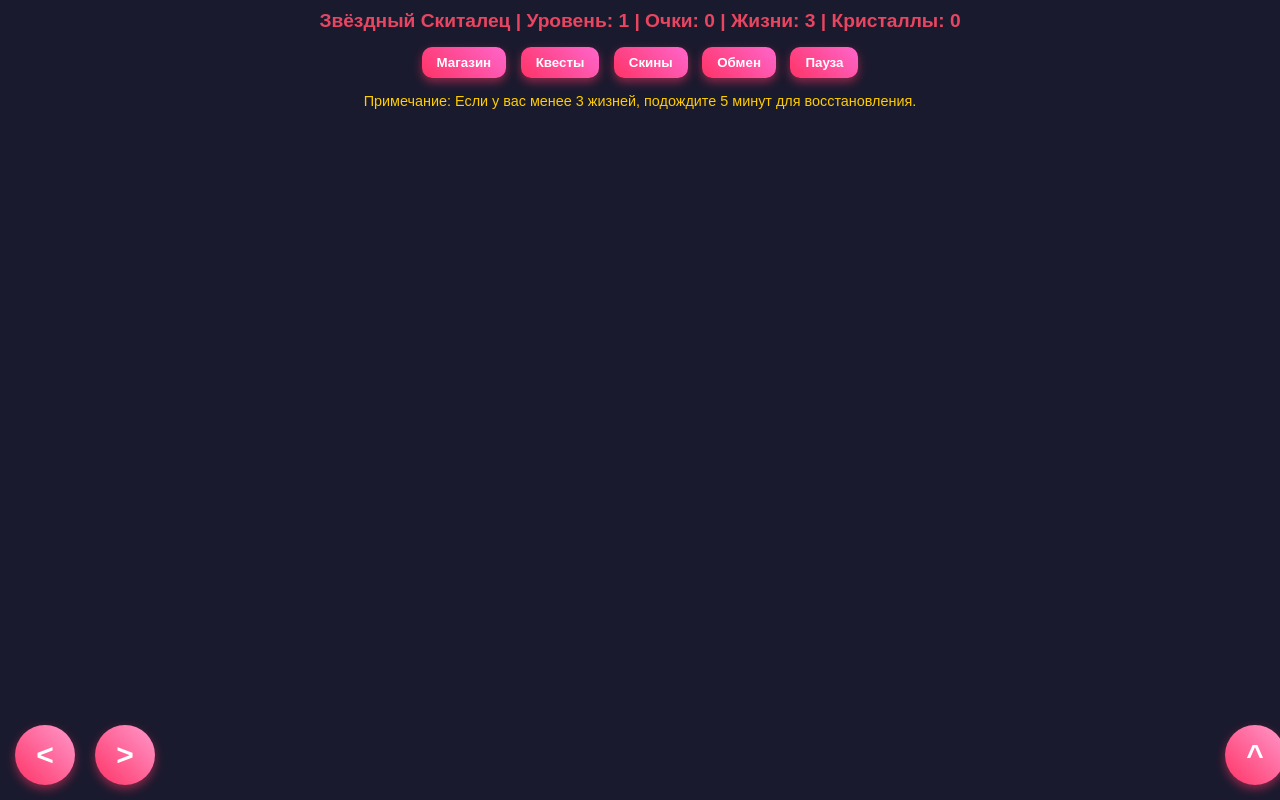
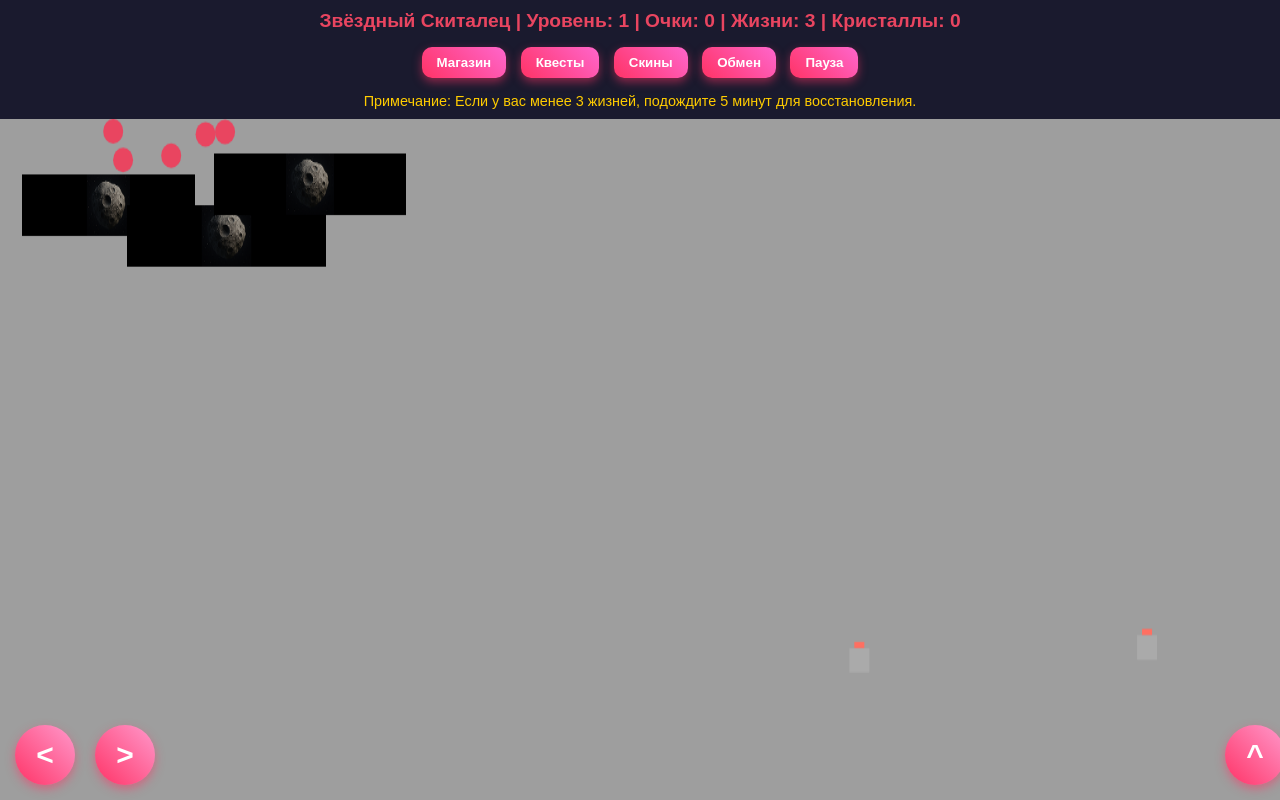
Before and after one commit to SAFIYEV/game12, a plain HTML site: page index.html in a window 1280 px wide. Drawn offline with Linux system fonts and the light colour scheme; a web font is replaced by a local one.

Commit message:
Update index.html

```diff
--- a/index.html
+++ b/index.html
@@ -239,7 +239,7 @@
         const exchangeRoom = document.getElementById('exchangeRoom');
         const skinsList = document.getElementById('skinsList');
 
-        // Аудио (опционально, можно закомментировать, если нет файлов)
+        // Аудио
         const backgroundTracks = [
             new Audio('background_sound1.mp3'),
             new Audio('background_sound2.mp3'),
@@ -267,7 +267,6 @@
         const playerImage = new Image();
         playerImage.src = skins[currentSkin].src;
 
-        // Текстура платформы и фон
         const platformTexture = new Image();
         platformTexture.src = 'platform_texture.png';
         const backgroundImage = new Image();
@@ -300,19 +299,15 @@
         let gamePaused = false;
         let isRunning = false;
 
-        // Адаптация canvas
         function resizeCanvas() {
             canvas.width = window.innerWidth;
-            canvas.height = window.innerHeight - 150; // Учитываем высоту интерфейса
+            canvas.height = window.innerHeight - 150;
             player.x = canvas.width / 10;
             player.y = canvas.height - player.height;
-            initLevel(currentLevel); // Перегенерация уровня
-            console.log('Canvas resized to:', canvas.width, 'x', canvas.height);
+            initLevel(currentLevel);
         }
         window.addEventListener('resize', resizeCanvas);
-        resizeCanvas();
 
-        // Сохранение и загрузка прогресса
         function loadProgress() {
             score = parseInt(localStorage.getItem('cosmoScore')) || 0;
             currentLevel = parseInt(localStorage.getItem('cosmoLevel')) || 1;
@@ -323,7 +318,6 @@
             unlockedSkins.forEach(skin => skins[skin].unlocked = true);
             playerImage.src = skins[currentSkin].src;
             updateDisplay();
-            console.log('Progress loaded');
         }
 
         function saveProgress() {
@@ -333,10 +327,8 @@
             localStorage.setItem('cosmoCrystals', crystals);
             localStorage.setItem('cosmoSkin', currentSkin);
             localStorage.setItem('cosmoUnlockedSkins', JSON.stringify(Object.keys(skins).filter(skin => skins[skin].unlocked)));
-            console.log('Progress saved');
         }
 
-        // Фоновая музыка
         function playNextTrack() {
             backgroundTracks[currentTrackIndex].pause();
             currentTrackIndex = (currentTrackIndex + 1) % backgroundTracks.length;
@@ -351,12 +343,11 @@
                     track.addEventListener('ended', playNextTrack);
                 });
                 backgroundTracks[currentTrackIndex].play()
-                    .then(() => { isAudioStarted = true; console.log('Music started'); })
+                    .then(() => isAudioStarted = true)
                     .catch(err => console.log('Music failed to start:', err));
             }
         }
 
-        // Генерация уровней
         function generateLevel(levelNum) {
             let platforms = [];
             let numPlatforms = Math.min(3 + Math.floor(levelNum / 5), 10);
@@ -407,13 +398,8 @@
             dodgedMeteors = 0;
             levelStartedLives = lives;
             gamePaused = false;
-            console.log('Level initialized:', level);
         }
 
-        loadProgress();
-        initLevel(currentLevel);
-
-        // Управление
         let keys = { right: false, left: false, jump: false };
 
         leftButton.addEventListener('touchstart', (e) => { e.preventDefault(); keys.left = true; });
@@ -434,7 +420,6 @@
             setTimeout(() => player.canJump = true, 200);
         });
 
-        // Обработчики кнопок интерфейса
         function addButtonClickSound(buttonId) {
             document.getElementById(buttonId).addEventListener('click', () => {
                 buttonClickSound.play().catch(err => console.log('Button sound failed:', err));
@@ -457,7 +442,6 @@
             skinsRoom.classList.add('closed');
             exchangeRoom.classList.remove('open');
             exchangeRoom.classList.add('closed');
-            console.log('Shop toggled:', !isOpen);
         });
 
         questsButton.addEventListener('click', () => {
@@ -470,7 +454,6 @@
             skinsRoom.classList.add('closed');
             exchangeRoom.classList.remove('open');
             exchangeRoom.classList.add('closed');
-            console.log('Quests toggled:', !isOpen);
         });
 
         skinsButton.addEventListener('click', () => {
@@ -481,7 +464,6 @@
             questsDiv.classList.add('closed');
             exchangeRoom.classList.remove('open');
             exchangeRoom.classList.add('closed');
-            console.log('Skins room opened');
         });
 
         exchangeButton.addEventListener('click', () => {
@@ -494,16 +476,14 @@
             questsDiv.classList.add('closed');
             skinsRoom.classList.remove('open');
             skinsRoom.classList.add('closed');
-            console.log('Exchange toggled:', !isOpen);
         });
 
         pauseButton.addEventListener('click', () => {
             gamePaused = !gamePaused;
             pauseButton.textContent = gamePaused ? 'Продолжить' : 'Пауза';
-            if (!gamePaused && lives > 0) {
+            if (!gamePaused && lives > 0 && !isRunning) {
                 startGameLoop();
             }
-            console.log('Game paused:', gamePaused);
         });
 
         shopDiv.classList.add('closed');
@@ -511,7 +491,6 @@
         skinsRoom.classList.add('closed');
         exchangeRoom.classList.add('closed');
 
-        // Логика магазина и скинов
         function buyItem(item, cost) {
             if (crystals >= cost) {
                 crystals -= cost;
@@ -520,9 +499,8 @@
                 if (item === 'life') lives += 1;
                 updateDisplay();
                 saveProgress();
-                console.log('Item bought:', item);
             } else {
-                console.log('Not enough crystals for', item);
+                alert('Недостаточно кристаллов!');
             }
         }
 
@@ -534,7 +512,6 @@
                 updateDisplay();
                 saveProgress();
                 alert(`Скин ${skin} разблокирован! Комната: ${skins[skin].room}`);
-                console.log('Skin unlocked:', skin);
             } else {
                 selectSkin(skin);
             }
@@ -547,10 +524,8 @@
                 updateDisplay();
                 saveProgress();
                 alert(`Выбран скин ${skin}. Комната: ${skins[skin].room}`);
-                console.log('Skin selected:', skin);
             } else {
                 alert('Скин не разблокирован!');
-                console.log('Skin not unlocked:', skin);
             }
         }
 
@@ -569,7 +544,6 @@
                 }
                 skinsList.appendChild(skinDiv);
             });
-            console.log('Skins room updated');
         }
 
         function openSkinsRoom() {
@@ -581,47 +555,38 @@
         function closeSkinsRoom() {
             skinsRoom.classList.remove('open');
             skinsRoom.classList.add('closed');
-            console.log('Skins room closed');
         }
 
         function closeShop() {
             shopDiv.classList.remove('open');
             shopDiv.classList.add('closed');
-            console.log('Shop closed');
         }
 
         function closeQuests() {
             questsDiv.classList.remove('open');
             questsDiv.classList.add('closed');
-            console.log('Quests closed');
         }
 
         function closeExchange() {
             exchangeRoom.classList.remove('open');
             exchangeRoom.classList.add('closed');
-            console.log('Exchange closed');
         }
 
-        // Обмен очков на кристаллы
         function exchangePoints(points, crystalsReward) {
             if (score >= points) {
                 score -= points;
                 crystals += crystalsReward;
                 updateDisplay();
                 saveProgress();
-                console.log('Points exchanged:', points, 'for', crystalsReward, 'crystals');
             } else {
                 alert('Недостаточно очков!');
-                console.log('Not enough points for exchange');
             }
         }
 
-        // Игровой цикл
         function startGameLoop() {
             if (!isRunning) {
                 isRunning = true;
                 startBackgroundMusic();
-                console.log('Game loop started');
                 requestAnimationFrame(update);
             }
         }
@@ -643,7 +608,6 @@
             }
             lastTime = timestamp;
 
-            // Логика движения
             if (keys.right) player.x += player.speed;
             if (keys.left) player.x -= player.speed;
             if (keys.jump) {
@@ -675,7 +639,6 @@
             if (player.x < 0) player.x = 0;
             if (player.x > canvas.width - player.width) player.x = canvas.width - player.width;
 
-            // Сбор предметов
             collectibles = collectibles.filter(c => {
                 if (player.x < c.x + c.size && player.x + player.width > c.x &&
                     player.y < c.y + c.size && player.y + player.height > c.y) {
@@ -688,7 +651,6 @@
                 return true;
             });
 
-            // Метеоры
             let hitByMeteor = false;
             meteors.forEach(m => {
                 m.y += m.speed;
@@ -706,7 +668,6 @@
                 }
             });
 
-            // Попадание метеора
             if (hitByMeteor && lives > 0) {
                 gamePaused = true;
                 ctx.fillStyle = 'rgba(0, 0, 0, 0.7)';
@@ -732,7 +693,6 @@
                 };
             }
 
-            // Уровень пройден
             if (collectibles.length === 0) {
                 gamePaused = true;
                 ctx.fillStyle = 'rgba(0, 0, 0, 0.7)';
@@ -762,8 +722,7 @@
                 };
             }
 
-            // Отрисовка
-            ctx.clearRect(0, 0, canvas.width, canvas.height); // Очистка канваса
+            ctx.clearRect(0, 0, canvas.width, canvas.height);
             if (backgroundImage.complete && backgroundImage.naturalWidth !== 0) {
                 ctx.drawImage(backgroundImage, 0, 0, canvas.width, canvas.height);
             } else {
@@ -834,23 +793,41 @@
             crystalsDisplay.textContent = crystals;
         }
 
-        // Инициализация и старт
-        playerImage.onload = () => {
-            console.log('Player image loaded');
-            startGameLoop();
-        };
-        playerImage.onerror = () => {
-            console.error('Player image failed to load, using fallback');
-            startGameLoop(); // Запуск даже без изображения
-        };
+        function checkResourcesAndStart() {
+            let resourcesLoaded = 0;
+            const totalResources = 3; // playerImage, platformTexture, backgroundImage
 
-        platformTexture.onload = () => console.log('Platform texture loaded');
-        platformTexture.onerror = () => console.error('Platform texture failed to load');
-        backgroundImage.onload = () => console.log('Background image loaded');
-        backgroundImage.onerror = () => console.error('Background image failed to load');
+            function resourceLoaded() {
+                resourcesLoaded++;
+                if (resourcesLoaded === totalResources) {
+                    resizeCanvas();
+                    loadProgress();
+                    initLevel(currentLevel);
+                    startGameLoop();
+                }
+            }
 
-        console.log('Game initialization started');
-        startGameLoop(); // Немедленный запуск
+            playerImage.onload = () => { console.log('Player image loaded'); resourceLoaded(); };
+            playerImage.onerror = () => { console.error('Player image failed to load'); resourceLoaded(); };
+            platformTexture.onload = () => { console.log('Platform texture loaded'); resourceLoaded(); };
+            platformTexture.onerror = () => { console.error('Platform texture failed to load'); resourceLoaded(); };
+            backgroundImage.onload = () => { console.log('Background image loaded'); resourceLoaded(); };
+            backgroundImage.onerror = () => { console.error('Background image failed to load'); resourceLoaded(); };
+
+            // Принудительный старт через 2 секунды, если ресурсы не загрузились
+            setTimeout(() => {
+                if (resourcesLoaded < totalResources) {
+                    console.log('Forced start due to resource timeout');
+                    resizeCanvas();
+                    loadProgress();
+                    initLevel(currentLevel);
+                    startGameLoop();
+                }
+            }, 2000);
+        }
+
+        // Запуск игры
+        checkResourcesAndStart();
     </script>
 </body>
 </html>
```
